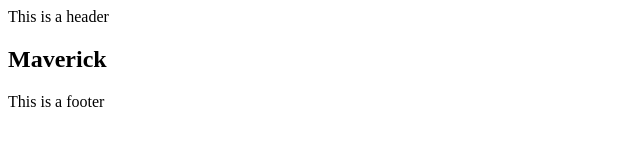
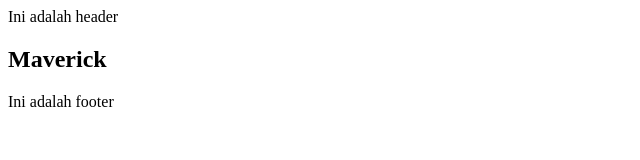
Before and after one commit to amifwahyudiilmi/traininggit, a plain HTML site: page index.html in a window 1280 px wide. Shown: the full height of the page, 0-640 px from the left. Drawn offline with Linux system fonts and the light colour scheme.

Commit message:
belajar git

```diff
--- a/index.html
+++ b/index.html
@@ -6,8 +6,10 @@
     <title>Training GIT</title>
 </head>
 <body>
-    <header>This is a header</header>
+    <header>Ini adalah header</header>
+
     <h2>Maverick</h2>
-    <footer>This is a footer</footer>
+
+    <footer>Ini adalah footer</footer>
 </body>
 </html>
```
